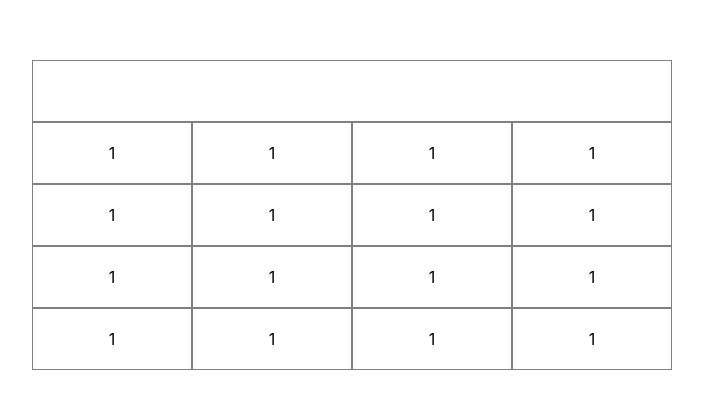
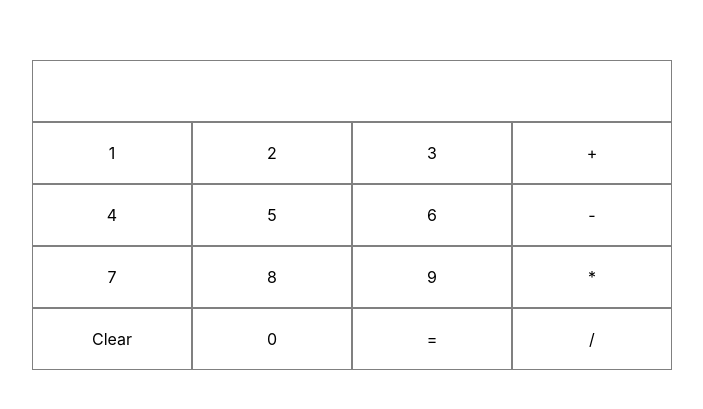
Before and after one commit to lalitshahi/simple-calc, a React (Create React App) app: page / in a window 1280 px wide. Shown: the part 185-594 px from the top of the page, without its empty margins (288-991 px from the left). Built offline with nearby package versions, Linux system fonts and the light colour scheme.

Commit message:
show num pads on the calc

```diff
--- a/package.json
+++ b/package.json
@@ -6,6 +6,7 @@
     "@testing-library/jest-dom": "^5.11.4",
     "@testing-library/react": "^11.1.0",
     "@testing-library/user-event": "^12.1.10",
+    "lodash": "^4.17.20",
     "react": "^17.0.1",
     "react-dom": "^17.0.1",
     "react-scripts": "4.0.2",
--- a/src/components/calc_button.js
+++ b/src/components/calc_button.js
@@ -1,7 +1,7 @@
 import React from "react";
 
-const CalcButton = () => {
-  return <div className="calc_button">1</div>;
+const CalcButton = ({ value, number, operator }) => {
+  return <div className="calc_button">{value}</div>;
 };
 
 export default CalcButton;
--- a/src/components/calc_button_row.js
+++ b/src/components/calc_button_row.js
@@ -1,15 +1,19 @@
 import React from "react";
 import CalcButton from "components/calc_button";
+import { map } from "lodash";
 
-const CalcButtonRow = () => {
-  return (
-    <div className="calc_button_row">
-      <CalcButton />
-      <CalcButton />
-      <CalcButton />
-      <CalcButton />
-    </div>
-  );
+const CalcButtonRow = ({ numArray }) => {
+  const renderRows = () =>
+    map(numArray, (num) => (
+      <CalcButton
+        value={num.value}
+        number={num.number}
+        operator={num.operator}
+        key={num.value}
+      />
+    ));
+
+  return <div className="calc_button_row">{renderRows()}</div>;
 };
 
 export default CalcButtonRow;
--- a/src/containers/calc.js
+++ b/src/containers/calc.js
@@ -1,16 +1,22 @@
 import React, { Component } from "react";
 import CalcButtonRow from "components/calc_button_row";
 import CalcOutputBar from "components/calc_output_bar";
+import numPads from "fixtures/num_pads.json";
+import { chunk, map } from "lodash";
 
 class CalculatorContainer extends Component {
+  renderCalcButtonRows = () => {
+    const numPadChunks = chunk(numPads, 4);
+    return map(numPadChunks, (numArray, index) => (
+      <CalcButtonRow numArray={numArray} key={index} />
+    ));
+  };
+
   render() {
     return (
       <div className="calc_container">
         <CalcOutputBar />
-        <CalcButtonRow />
-        <CalcButtonRow />
-        <CalcButtonRow />
-        <CalcButtonRow />
+        {this.renderCalcButtonRows()}
       </div>
     );
   }
--- /dev/null
+++ b/src/fixtures/num_pads.json
@@ -0,0 +1,82 @@
+[
+  {
+    "value": 1,
+    "number": true,
+    "operator": false
+  },
+  {
+    "value": 2,
+    "number": true,
+    "operator": false
+  },
+  {
+    "value": 3,
+    "number": true,
+    "operator": false
+  },
+  {
+    "value": "+",
+    "number": false,
+    "operator": true
+  },
+  {
+    "value": 4,
+    "number": true,
+    "operator": false
+  },
+  {
+    "value": 5,
+    "number": true,
+    "operator": false
+  },
+  {
+    "value": 6,
+    "number": true,
+    "operator": false
+  },
+  {
+    "value": "-",
+    "number": false,
+    "operator": true
+  },
+  {
+    "value": 7,
+    "number": true,
+    "operator": false
+  },
+  {
+    "value": 8,
+    "number": true,
+    "operator": false
+  },
+  {
+    "value": 9,
+    "number": true,
+    "operator": false
+  },
+  {
+    "value": "*",
+    "number": false,
+    "operator": true
+  },
+  {
+    "value": "Clear",
+    "number": false,
+    "operator": true
+  },
+  {
+    "value": 0,
+    "number": true,
+    "operator": false
+  },
+  {
+    "value": "=",
+    "number": false,
+    "operator": true
+  },
+  {
+    "value": "/",
+    "number": false,
+    "operator": true
+  }
+]
```
